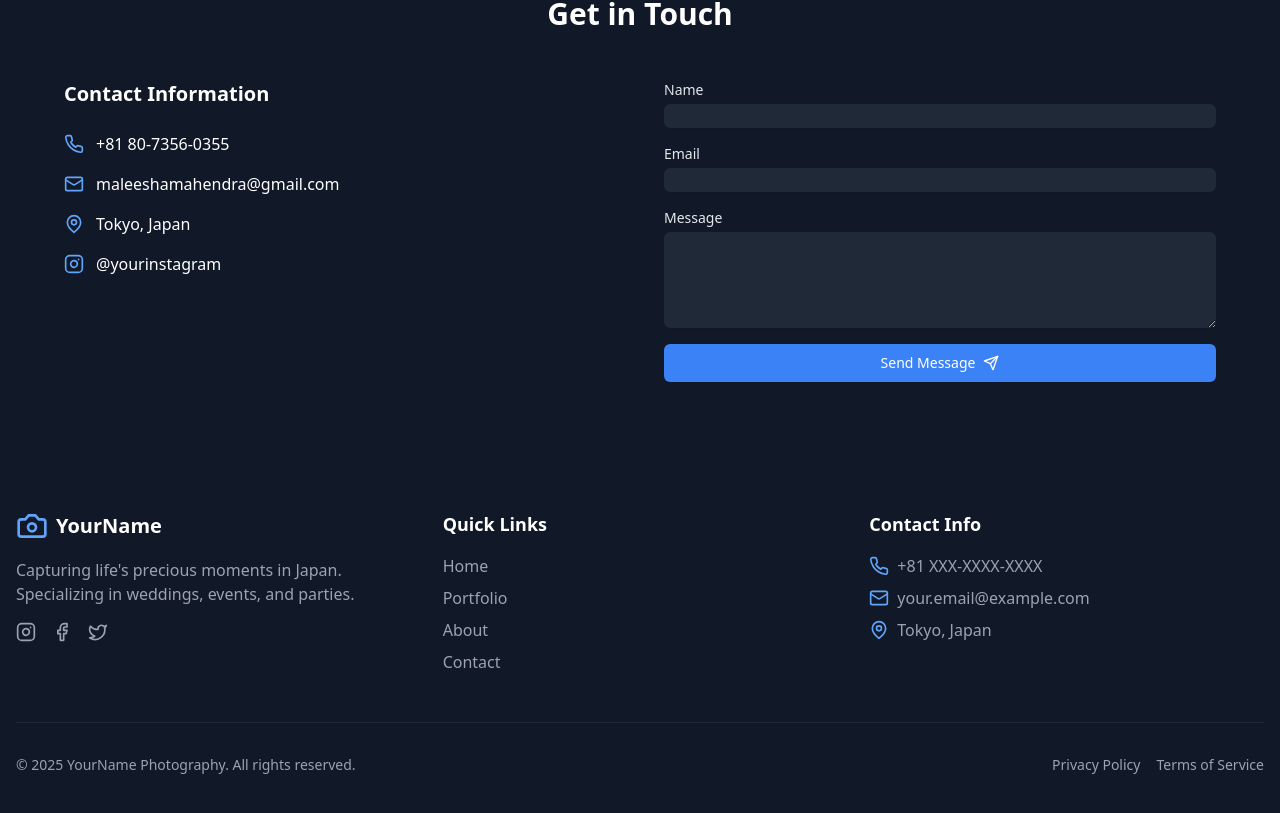
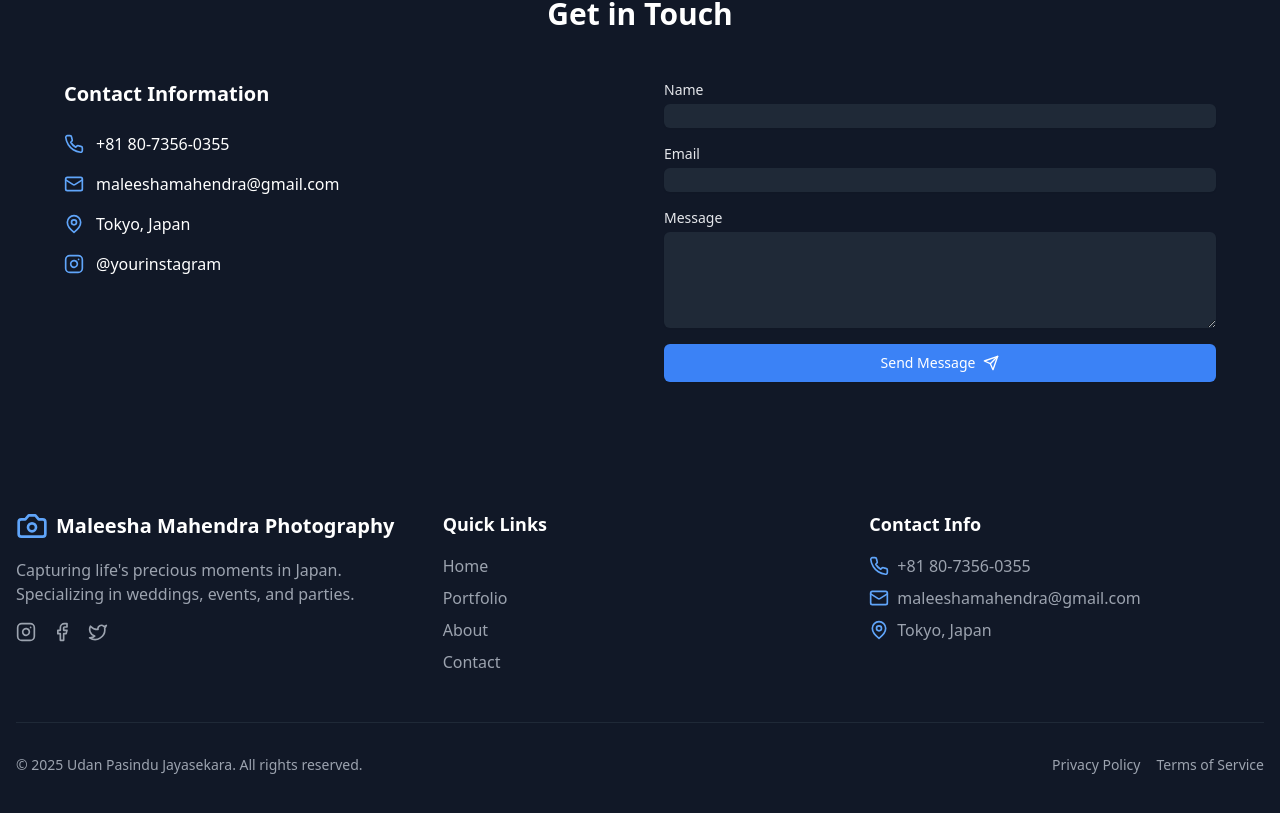
Before and after one commit to Udanpasindu/web-site-for-photographer, a React (Vite) app: page / in a window 1280 px wide. Shown: the part 1832-2645 px from the top of the page. Built offline with nearby package versions, Linux system fonts and the light colour scheme.

Commit message:
contact details with css

```diff
--- a/src/components/Footer.tsx
+++ b/src/components/Footer.tsx
@@ -10,7 +10,7 @@ export const Footer = () => {
           <div className="space-y-4">
             <div className="flex items-center space-x-2">
               <Camera className="w-8 h-8 text-blue-400" />
-              <span className="text-xl font-bold text-white">YourName</span>
+              <span className="text-xl font-bold text-white">Maleesha Mahendra Photography</span>
             </div>
             <p className="text-gray-400">
               Capturing life's precious moments in Japan. Specializing in weddings, events, and parties.
@@ -68,11 +68,11 @@ export const Footer = () => {
             <div className="space-y-2">
               <div className="flex items-center text-gray-400">
                 <Phone className="w-5 h-5 mr-2 text-blue-400" />
-                <span>+81 XXX-XXXX-XXXX</span>
+                <span>+81 80-7356-0355</span>
               </div>
               <div className="flex items-center text-gray-400">
                 <Mail className="w-5 h-5 mr-2 text-blue-400" />
-                <span>your.email@example.com</span>
+                <span>maleeshamahendra@gmail.com</span>
               </div>
               <div className="flex items-center text-gray-400">
                 <MapPin className="w-5 h-5 mr-2 text-blue-400" />
@@ -86,7 +86,7 @@ export const Footer = () => {
         <div className="mt-12 pt-8 border-t border-gray-800">
           <div className="flex flex-col md:flex-row justify-between items-center">
             <p className="text-gray-400 text-sm">
-              &copy; {new Date().getFullYear()} YourName Photography. All rights reserved.
+              &copy; {new Date().getFullYear()} Udan Pasindu Jayasekara. All rights reserved.
             </p>
             <div className="mt-4 md:mt-0">
               <nav className="flex space-x-4 text-sm">
--- a/src/components/ImageSlider.tsx
+++ b/src/components/ImageSlider.tsx
@@ -8,6 +8,7 @@ const images = [
   'https://images.unsplash.com/photo-1606800052052-a08af7148866',
   'https://images.unsplash.com/photo-1519741497674-611481863552',
   'https://images.unsplash.com/photo-1511795409834-ef04bbd61622',
+
 ];
 
 export const ImageSlider = () => {
```
